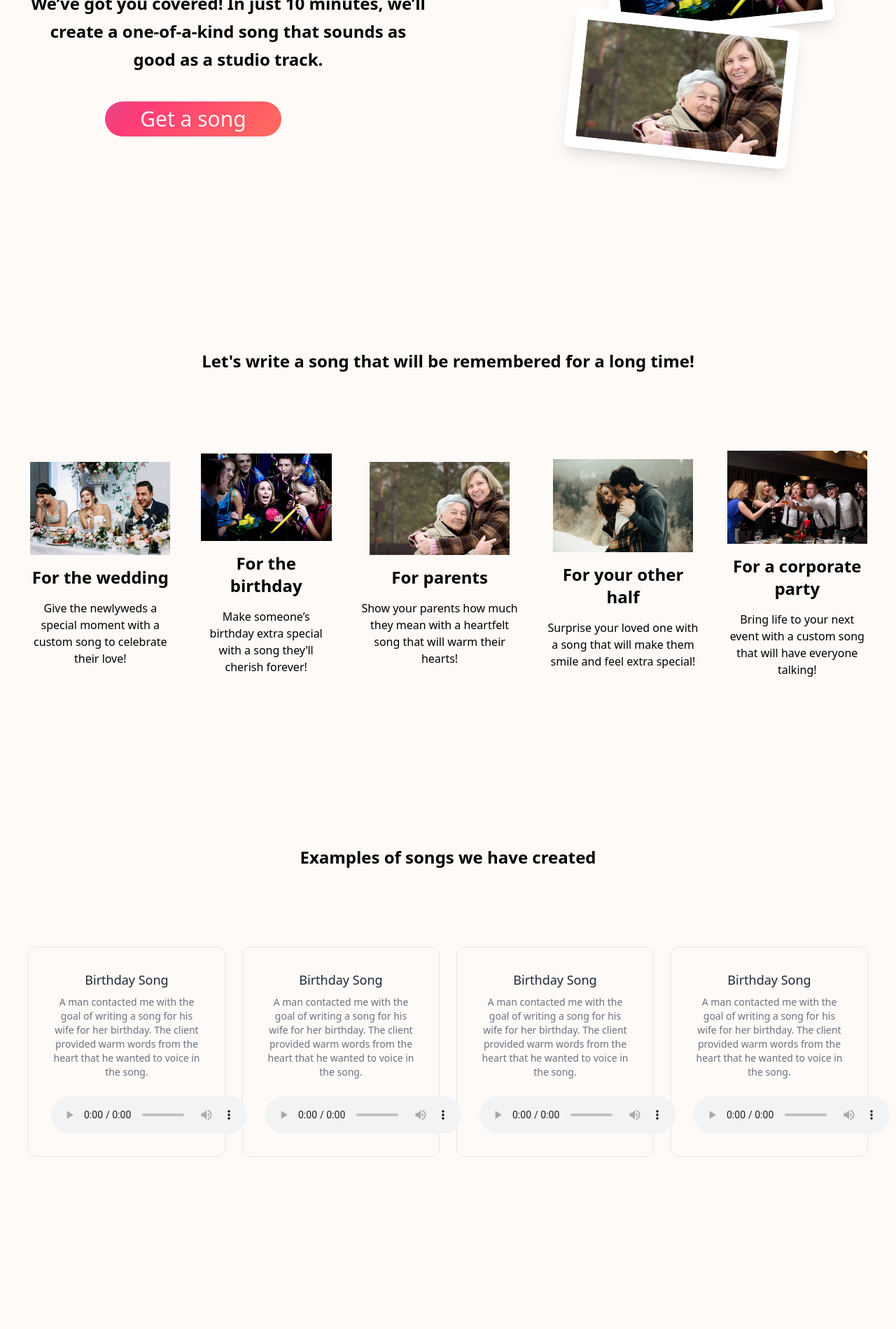
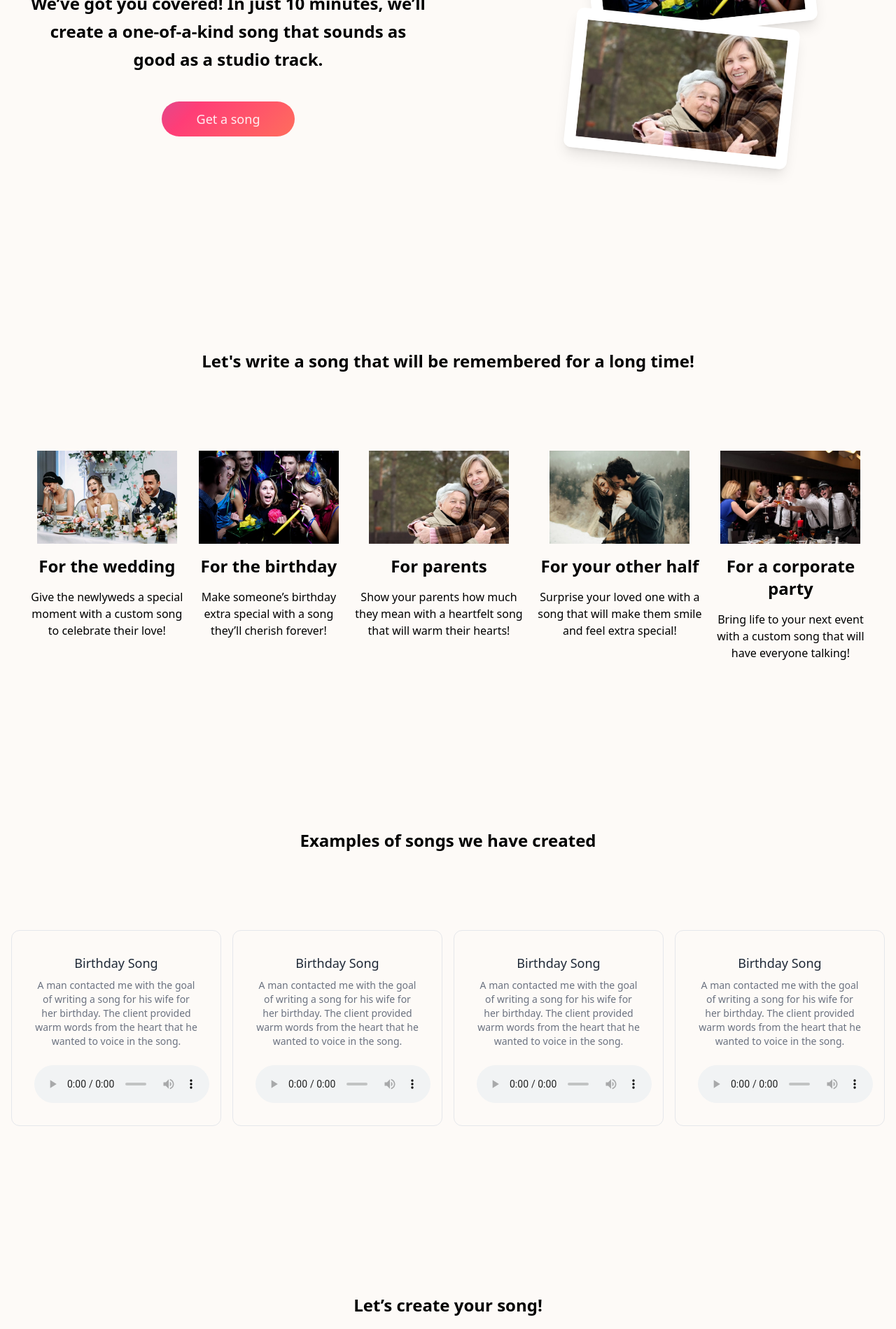
Before and after one commit to Stepanishin/ai-music-fe, a React (Create React App) app: page / in a window 1280 px wide. Shown: the part 560-2459 px from the top of the page at 70% size. Built offline with nearby package versions, Linux system fonts and the light colour scheme.

Commit message:
add stylings

```diff
--- a/src/App.tsx
+++ b/src/App.tsx
@@ -6,7 +6,7 @@ import Footer from './components/organism/Footer/Footer';
 
 function App() {
   return (
-    <div className="App p-10 bg-[#FDFAF7] flex justify-center !font-sans">
+    <div className="App p-3 lg:p-10 bg-[#FDFAF7] flex justify-center !font-sans">
       <div className='max-w-[1440px] w-full'>
         <Header />
         <MainPage />
--- a/src/components/atoms/Button/Button.css
+++ b/src/components/atoms/Button/Button.css
@@ -1,6 +1,6 @@
 .btn, .btn2 {
     text-align: center;
-    line-height: 50px;
+    /* line-height: 50px; */
     color: rgba(255, 255, 255, 0.9);
     border-radius: 50px;
     background: linear-gradient(-45deg, #FFA63D, #FF3D77, #338AFF, #3CF0C5);
@@ -11,7 +11,7 @@
 }
 
 .btn2 {
-    position: relative;
+    position: absolute;
     margin-top: -50px;
     z-index: -1;
     filter: blur(30px);
--- a/src/components/atoms/Button/Button.tsx
+++ b/src/components/atoms/Button/Button.tsx
@@ -10,8 +10,8 @@ interface ButtonProps {
 const Button = ({label, type = 'button', onClick }: ButtonProps) => {
   return (
     <>
-      <button type={type} className="btn text-lg sm:text-3xl" onClick={onClick}>{label}</button>
-      <button className="btn2"></button>
+      <button type={type} className="btn md:text-lg sm:text-3xl" onClick={onClick}>{label}</button>
+      {/* <button className="btn2"></button> */}
     </>
   )
 }
--- a/src/components/atoms/Logo/Logo.tsx
+++ b/src/components/atoms/Logo/Logo.tsx
@@ -2,7 +2,7 @@ import React from 'react';
 
 const Logo = () => {
   return (
-    <svg xmlns="http://www.w3.org/2000/svg" viewBox="0 0 200 200" width="100">
+    <svg xmlns="http://www.w3.org/2000/svg" viewBox="0 0 200 200" className='w-[80px] sm:w-[100px]'>
       <defs>
         <linearGradient id="animatedGradient" x1="0%" y1="0%" x2="100%" y2="100%">
           <stop offset="0%" stopColor="#FFA63D">
--- a/src/components/atoms/ReasonItem/ReasonItem.tsx
+++ b/src/components/atoms/ReasonItem/ReasonItem.tsx
@@ -8,8 +8,8 @@ interface ReasonItemProps {
 
 const ReasonItem = ({ title, description, image }: ReasonItemProps) => {
   return (
-    <div className='flex flex-col gap-4 items-center justify-center'>
-        <img width={200} src={image} alt={title} />
+    <div className='flex flex-col gap-4 items-center justify-center max-w-[300px]'>
+        <img width={200} height={133} src={image} alt={title} />
         <h3 className='text-2xl font-semibold'>
           {title}
         </h3>
--- a/src/components/molecules/Example/Example.tsx
+++ b/src/components/molecules/Example/Example.tsx
@@ -10,10 +10,10 @@ interface ExampleProps {
 
 const Example = ({ example }: ExampleProps) => {
     return (
-      <div className='flex flex-col border border-gray-200 text-center rounded-xl p-8 dark:border-neutral-800'>
+      <div className='flex flex-col border border-gray-200 text-center rounded-xl p-8 dark:border-neutral-800 max-w-[300px]'>
         <h1 className="font-medium text-lg text-gray-800 dark:text-neutral-200">{example.title}</h1>
         <p className="mt-2 text-sm text-gray-500 dark:text-neutral-500">{example.description}</p>
-        <audio controls className='w-[280px] mt-6'>
+        <audio controls className='w-[250px] mt-6'>
           <source src={example.song} type="audio/mpeg" />
           Your browser does not support the audio element.
         </audio>
--- a/src/components/molecules/ReasonsList/ReasonsList.tsx
+++ b/src/components/molecules/ReasonsList/ReasonsList.tsx
@@ -36,7 +36,7 @@ const data = [
 
 const ReasonsList = () => {
   return (
-    <div className='flex gap-10 justify-center'>
+    <div className='flex gap-4 justify-center items-baseline flex-wrap xl:flex-nowrap'>
         {
             data.map((reason, index) => (
                 <ReasonItem key={index} title={reason.title} description={reason.description} image={reason.image} />
--- a/src/components/organism/Examples/Examples.tsx
+++ b/src/components/organism/Examples/Examples.tsx
@@ -30,7 +30,7 @@ const Examples = () => {
     <div className='flex flex-col gap-28'>
         <Heading title="Examples of songs we have created" />
 
-        <div className='grid sm:grid-cols-2 lg:grid-cols-4 gap-6 lg:items-center'>
+        <div className='flex gap-4 justify-center items-baseline flex-wrap xl:flex-nowrap'>
             {
                 examplesList.map((example, index) => (
                     <Example example={example} key={index} />
--- a/src/components/organism/Header/Header.tsx
+++ b/src/components/organism/Header/Header.tsx
@@ -19,7 +19,7 @@ const Header = () => {
 
             {/* <NavBar /> */}
         </div>
-        <div>
+        <div className='relative'>
           <Button label='Order a song' onClick={handleModalToggle} />
         </div>
 
--- a/src/components/organism/HeroSection/HeroSection.tsx
+++ b/src/components/organism/HeroSection/HeroSection.tsx
@@ -14,9 +14,9 @@ const HeroSection = () => {
   };
 
   return (
-    <div className='flex justify-center items-center gap-14 w-full relative'>
+    <div className='flex flex-col lg:flex-row justify-center items-center gap-28 lg:gap-14 w-full relative mt-20 md:mt-0'>
       <div className='flex flex-col gap-10 w-full items-center'>
-        <div className='self-start relative top-[20px] left-[20px]'>
+        <div className='lg:self-start relative top-[20px] left-[20px]'>
           <Laurel />
         </div>
         <p className='text-[56px] font-semibold leading-[70px] text-center text-pretty'>
@@ -31,21 +31,21 @@ const HeroSection = () => {
       </div>
 
       <div className='relative flex items-center w-full h-[480px] justify-center'>
-        <div className='relative w-96 h-[480px] scale-125'>
+        <div className='relative w-24 sm:w-64 lg:w-96 h-[480px] sm:scale-125'>
           <img
             src={wendingImg}
             alt='wedding'
-            className='absolute top-[50px] left-10 w-64 h-40 object-cover rounded-lg shadow-lg rotate-12 z-[1] border-[13px] border-white'
+            className='absolute top-[50px] left-[40px] lg:left-10 w-64 h-40 object-cover rounded-lg shadow-lg rotate-12 z-[1] border-[13px] border-white'
           />
           <img
             src={happyImg}
             alt='happy'
-            className='absolute top-[180px] left-[120px] w-64 h-40 object-cover rounded-lg shadow-lg -rotate-6 border-[13px] border-white'
+            className='absolute top-[180px] left-[-20px] lg:left-[100px] w-64 h-40 object-cover rounded-lg shadow-lg -rotate-6 border-[13px] border-white'
           />
           <img
             src={parentsImg}
             alt='parents'
-            className='absolute top-[325px] left-20 w-64 h-40 object-cover rounded-lg shadow-lg rotate-6 z-[1] border-[13px] border-white'
+            className='absolute top-[325px] left-[40px] lg:left-20 w-64 h-40 object-cover rounded-lg shadow-lg rotate-6 z-[1] border-[13px] border-white'
           />
         </div>
       </div>
```
